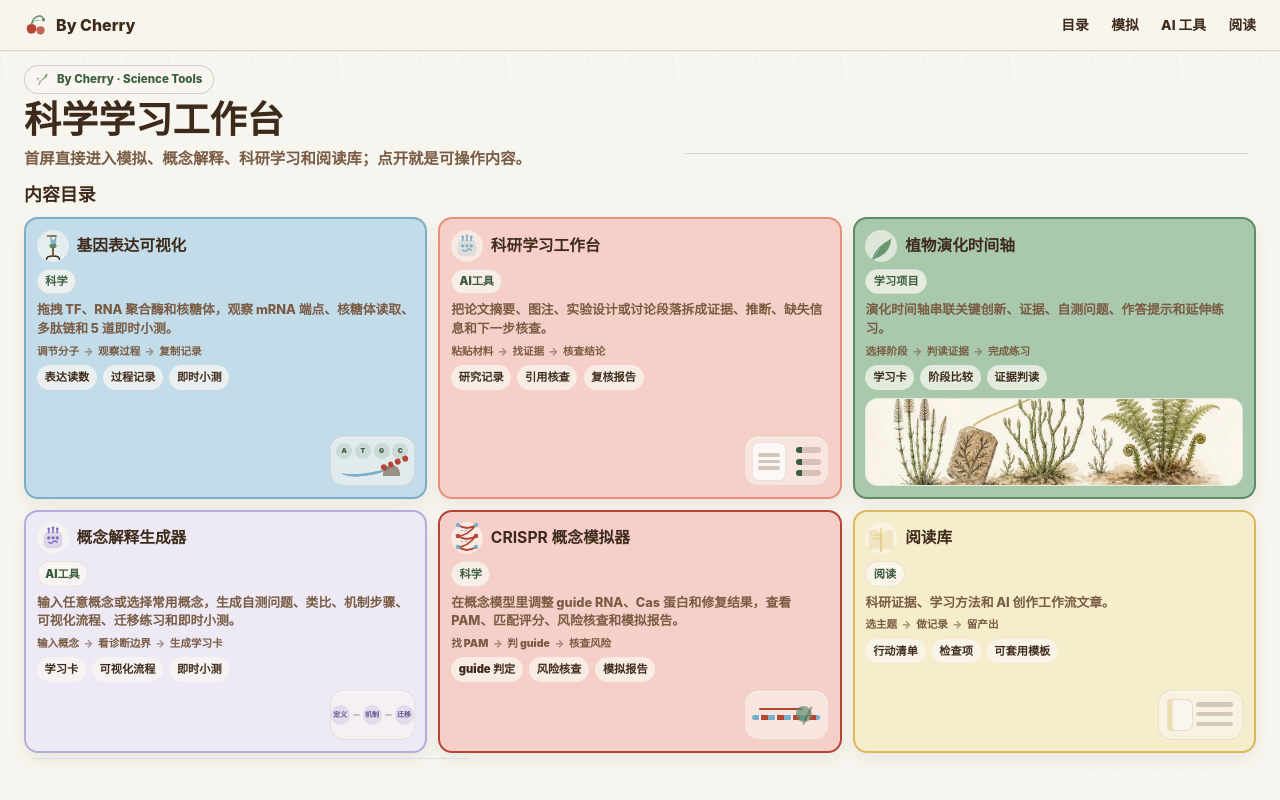
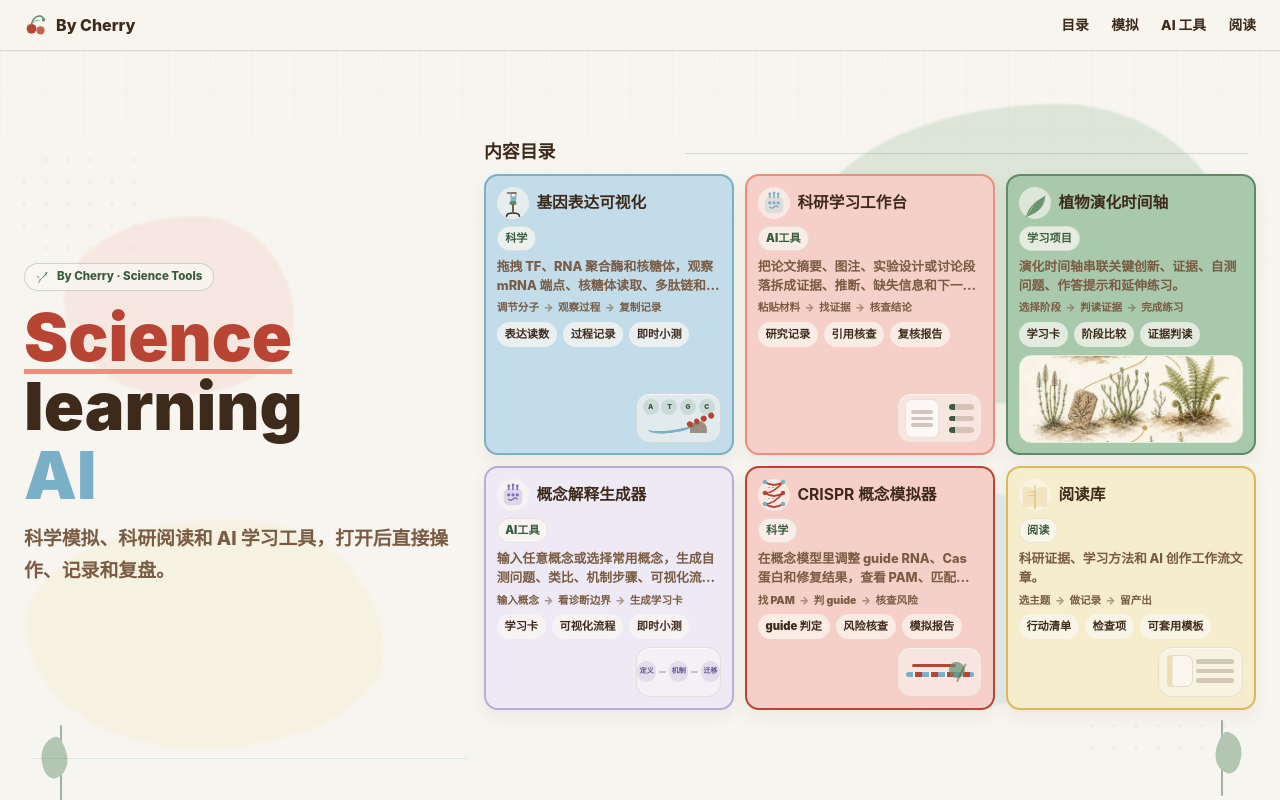
Before and after one commit to liruirui321/Bycherry, a React (Vite) app: page / in a window 1280 px wide. Built offline with nearby package versions, Linux system fonts and the light colour scheme.

Commit message:
Restore homepage studio composition

```diff
--- a/scripts/verify-content-integrity.mjs
+++ b/scripts/verify-content-integrity.mjs
@@ -200,6 +200,7 @@ function verifyWorkCardActions() {
   expect(heroSource.includes('id="works"') && heroSource.includes('aria-label="内容目录"'), "Hero must own the #works anchor and all-module directory.");
   expect(heroSource.includes("hero-entry-row") && !heroSource.includes("hero-work-open") && !heroSource.includes("hero-entry-action"), "Hero module entries must stay as compact clickable entries without repeated open pills.");
   expect(heroSource.includes("hero-layout") && heroSource.includes("hero-featured-panel") && heroSource.includes("内容目录") && !heroSource.includes("精选内容"), "Hero must use a direct first-screen content directory rather than a featured-summary label.");
+  expect(heroSource.includes('gridTemplateColumns: "minmax(320px, 0.72fr) minmax(0, 1.28fr)"') && heroSource.includes("hero-soft-blob") && heroSource.includes("hero-stem"), "Hero must keep the original two-column studio composition with visible background atmosphere.");
   expect(heroSource.includes("hero-entry-desc") && heroSource.includes("-webkit-line-clamp: 2"), "Hero featured cards must show compact clamped module descriptions without becoming long pages.");
   expect(heroSource.includes('className="hero-entry-grid"') && heroSource.includes('gridTemplateColumns: "repeat(3, minmax(0, 1fr))"') && heroSource.includes('gridAutoRows: "minmax(178px, auto)"'), "Homepage module entries must render as a dense three-column first-screen directory, not repeated sections.");
   expect(heroSource.includes("border: `2px solid ${entry.border}`") && heroSource.includes("minHeight: 178") && !heroSource.includes("minHeight: 230") && !heroSource.includes("minHeight: 260"), "Homepage module entries must keep enough content density without returning to long sticky-note panels.");
--- a/src/app/components/Hero.tsx
+++ b/src/app/components/Hero.tsx
@@ -136,20 +136,27 @@ export function Hero() {
         boxSizing: "border-box",
         background: "#F7F5EF",
         display: "grid",
-        alignItems: "start",
+        alignItems: "center",
       }}
     >
       <div aria-hidden="true" style={{ position: "absolute", inset: 0, pointerEvents: "none", overflow: "hidden" }}>
         <div className="hero-technical-grid" style={{ position: "absolute", inset: "0 0 auto 0", height: 260, opacity: 0.62 }} />
+        <div className="hero-soft-blob hero-soft-blob-sage" />
+        <div className="hero-soft-blob hero-soft-blob-yellow" />
+        <div className="hero-soft-blob hero-soft-blob-blue" />
+        <div className="hero-soft-blob hero-soft-blob-peach" />
         <div style={{ position: "absolute", width: "44vw", maxWidth: 620, height: 1, background: "rgba(58,92,62,0.18)", right: "2rem", top: "6.4rem" }} />
         <div style={{ position: "absolute", width: "34vw", maxWidth: 460, height: 1, background: "rgba(122,175,200,0.24)", left: "2rem", bottom: "2.6rem" }} />
+        <div className="hero-dot-field" style={{ position: "absolute", width: 128, height: 112, left: "0.8rem", top: "6.1rem", opacity: 0.16 }} />
         <div className="hero-dot-field" style={{ position: "absolute", width: 148, height: 120, right: "3.2rem", bottom: "2rem", opacity: 0.18 }} />
+        <div className="hero-stem hero-stem-left" />
+        <div className="hero-stem hero-stem-right" />
       </div>
 
       <div className="hero-inner" style={{ position: "relative", zIndex: 2, maxWidth: 1320, width: "100%", minWidth: 0, margin: "0 auto", boxSizing: "border-box" }}>
-        <div className="hero-layout" style={{ display: "grid", gap: "0.82rem", alignItems: "start" }}>
-          <div className="hero-copy-panel" style={{ minWidth: 0, display: "grid", gap: "0.42rem" }}>
-            <div style={{ display: "grid", gap: "0.42rem", minWidth: 0 }}>
+        <div className="hero-layout" style={{ display: "grid", gridTemplateColumns: "minmax(320px, 0.72fr) minmax(0, 1.28fr)", gap: "1.6rem", alignItems: "center" }}>
+          <div className="hero-copy-panel" style={{ minWidth: 0, display: "grid", gap: "1.05rem", alignContent: "center" }}>
+            <div style={{ display: "grid", gap: "0.74rem", minWidth: 0 }}>
               <div style={{ display: "inline-flex", alignItems: "center", gap: 8, width: "fit-content", border: "1.5px solid rgba(58,92,62,0.22)", borderRadius: 999, padding: "0.28rem 0.68rem", color: "var(--cherry-forest)", fontSize: "0.72rem", fontWeight: 850, background: "rgba(250,247,241,0.72)", letterSpacing: 0 }}>
                 <IconBranch size={13} color="var(--cherry-forest)" />
                 By Cherry · Science Tools
@@ -159,19 +166,23 @@ export function Hero() {
               className="hero-title"
               style={{
                 fontFamily: "-apple-system, BlinkMacSystemFont, 'Segoe UI', sans-serif",
-                fontSize: "clamp(1.7rem, 2.9vw, 2.85rem)",
+                fontSize: "clamp(2.8rem, 5.2vw, 5.25rem)",
                 fontWeight: 900,
-                lineHeight: 1.08,
+                lineHeight: 1.04,
                 color: "var(--cherry-warm-brown)",
                 margin: "0",
                 letterSpacing: 0,
                 overflowWrap: "anywhere",
               }}
             >
-              科学学习工作台
+              <span style={{ color: "var(--cherry-red)", textDecoration: "underline", textDecorationColor: "var(--cherry-peach)", textDecorationThickness: "0.08em", textUnderlineOffset: "0.12em" }}>Science</span>
+              <br />
+              learning
+              <br />
+              <span style={{ color: "var(--cherry-blue)" }}>AI</span>
             </h1>
-            <p style={{ margin: 0, color: "var(--cherry-warm-mid)", fontSize: "0.96rem", lineHeight: 1.55, fontWeight: 760, maxWidth: 780 }}>
-              首屏直接进入模拟、概念解释、科研学习和阅读库；点开就是可操作内容。
+            <p style={{ margin: 0, color: "var(--cherry-warm-mid)", fontSize: "clamp(1rem, 1.5vw, 1.18rem)", lineHeight: 1.72, fontWeight: 760, maxWidth: 520 }}>
+              科学模拟、科研阅读和 AI 学习工具，打开后直接操作、记录和复盘。
             </p>
             </div>
           </div>
@@ -269,6 +280,86 @@ export function Hero() {
           background-size: 22px 22px;
         }
 
+        .hero-soft-blob {
+          position: absolute;
+          border-radius: 58% 42% 52% 48% / 46% 58% 42% 54%;
+          filter: blur(1px);
+          opacity: 0.34;
+        }
+
+        .hero-soft-blob-sage {
+          width: min(34vw, 540px);
+          height: 300px;
+          right: 3%;
+          top: 7%;
+          background: var(--cherry-sage-light);
+        }
+
+        .hero-soft-blob-yellow {
+          width: min(28vw, 420px);
+          height: 230px;
+          left: 2%;
+          bottom: 7%;
+          background: var(--cherry-yellow-light);
+        }
+
+        .hero-soft-blob-blue {
+          width: min(24vw, 360px);
+          height: 220px;
+          right: 14%;
+          bottom: 12%;
+          background: var(--cherry-blue-light);
+        }
+
+        .hero-soft-blob-peach {
+          width: min(18vw, 280px);
+          height: 180px;
+          left: 5%;
+          top: 22%;
+          background: var(--cherry-peach-light);
+        }
+
+        .hero-stem {
+          position: absolute;
+          width: 58px;
+          height: 86px;
+          opacity: 0.44;
+        }
+
+        .hero-stem::before {
+          content: "";
+          position: absolute;
+          left: 28px;
+          bottom: 0;
+          width: 2px;
+          height: 76px;
+          border-radius: 999px;
+          background: var(--cherry-forest);
+        }
+
+        .hero-stem::after {
+          content: "";
+          position: absolute;
+          left: 8px;
+          top: 24px;
+          width: 28px;
+          height: 38px;
+          border-radius: 80% 20% 70% 30%;
+          background: var(--cherry-sage);
+          transform: rotate(-24deg);
+        }
+
+        .hero-stem-left {
+          left: 2rem;
+          bottom: 0;
+        }
+
+        .hero-stem-right {
+          right: 1.8rem;
+          bottom: 0.3rem;
+          transform: scaleX(-1);
+        }
+
         @media (max-width: 860px) {
           .hero-shell {
             min-height: auto !important;
@@ -291,7 +382,7 @@ export function Hero() {
           }
 
           .hero-title {
-            font-size: 2rem !important;
+            font-size: 2.6rem !important;
             line-height: 1.02 !important;
           }
 
```
